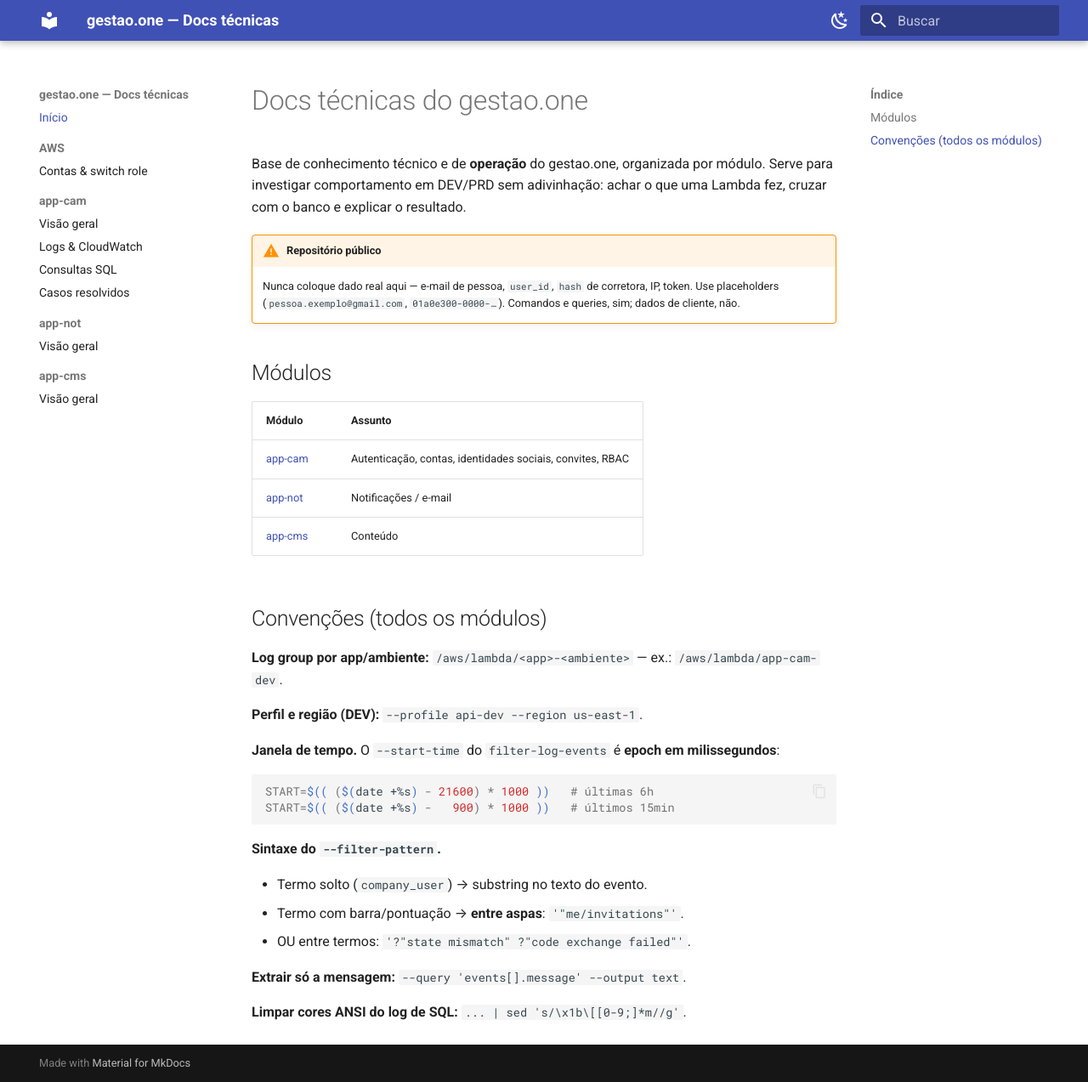
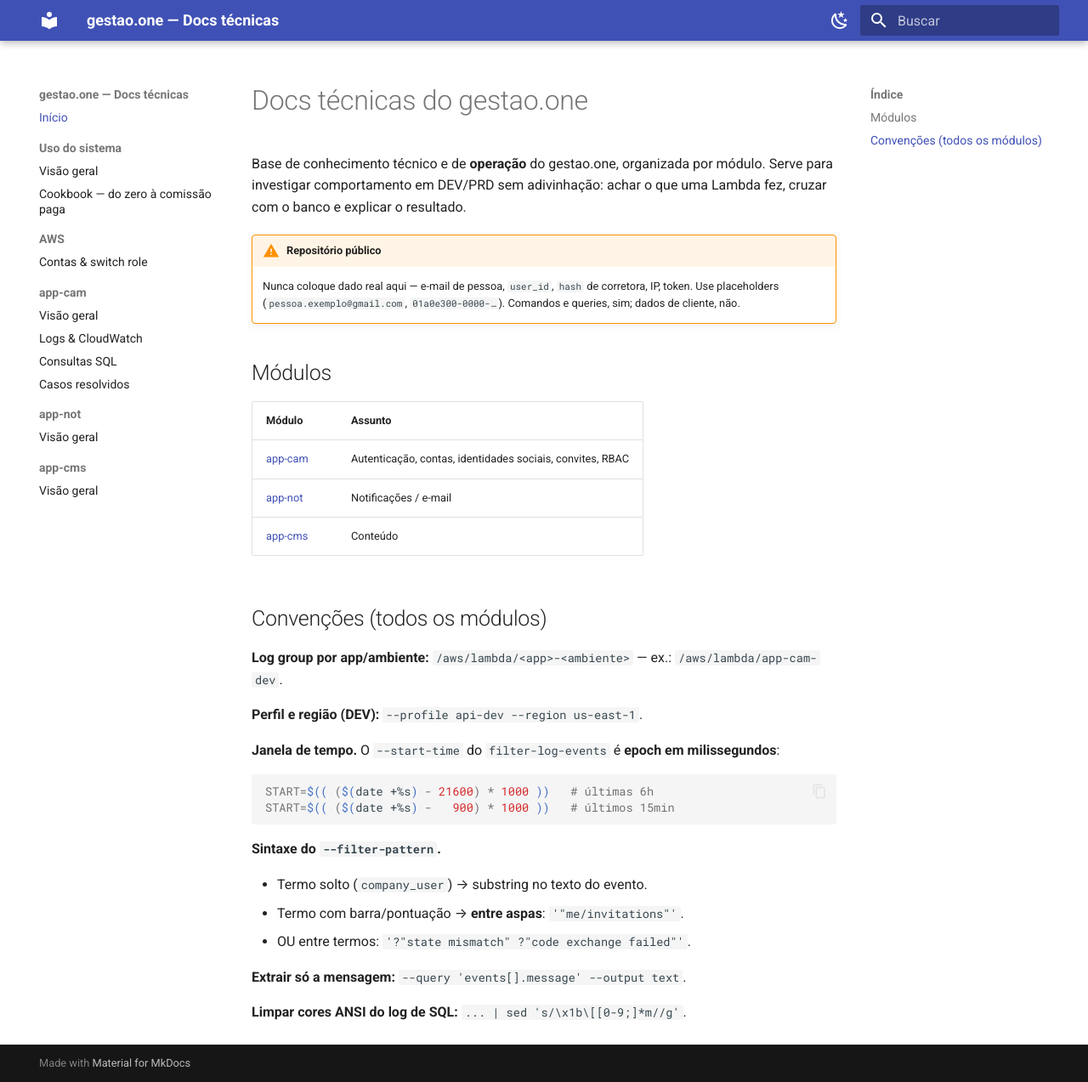
Before and after one commit to renatofagalde/wiki-gestao-one, an MkDocs documentation site: the page built from docs/index.md, in a window 1280 px wide and 1273 px high. Shown: the whole window at 85% size. Built offline with MkDocs 1.6.1 and Material for MkDocs 9.7.7, drawn with Linux system fonts in a browser that asks for light colours.

Commit message:
✨ feat(nav): add uso do sistema section
Co-Authored-By: Claude Opus 4.8 <noreply@anthropic.com>

```diff
--- a/mkdocs.yml
+++ b/mkdocs.yml
@@ -45,6 +45,9 @@ plugins:
 
 nav:
   - Início: index.md
+  - Uso do sistema:
+      - Visão geral: uso-do-sistema/index.md
+      - Cookbook — do zero à comissão paga: uso-do-sistema/cookbook.md
   - AWS:
       - Contas & switch role: aws/contas-e-switch-role.md
   - app-cam:
```
